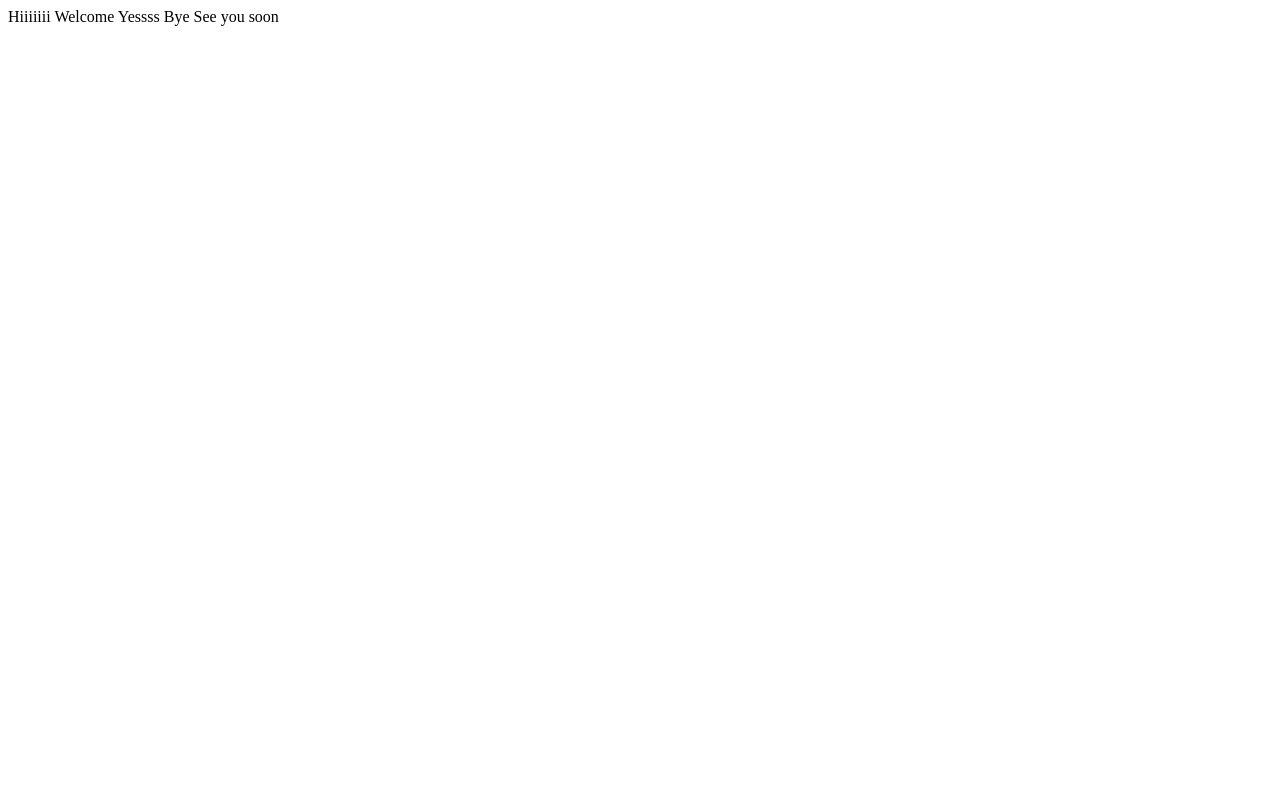
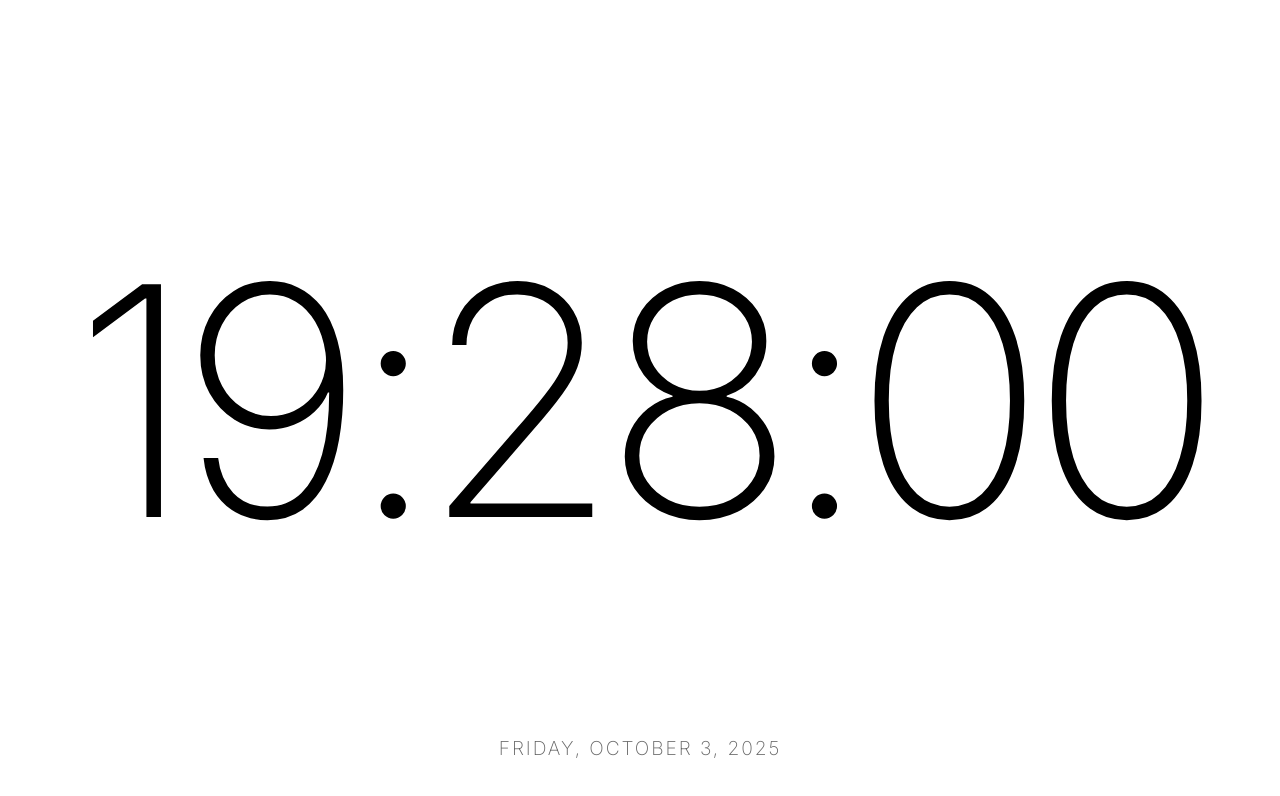
Before and after one commit to ztliu13/zliu, a plain HTML site: page index.html in a window 1280 px wide. Drawn offline with Linux system fonts and the light colour scheme.

Commit message:
Update index.html

```diff
--- a/index.html
+++ b/index.html
@@ -1,5 +1,88 @@
-Hiiiiiii
-Welcome
-Yessss
-Bye
-See you soon
+<!DOCTYPE html>
+<html lang="en">
+<head>
+    <meta charset="UTF-8">
+    <meta name="viewport" content="width=device-width, initial-scale=1.0">
+    <title>Interactive Clock</title>
+    <link rel="preconnect" href="https://fonts.googleapis.com">
+    <link rel="preconnect" href="https://fonts.gstatic.com" crossorigin>
+    <link href="https://fonts.googleapis.com/css2?family=Inter:wght@200&display=swap" rel="stylesheet">
+    <style>
+        body {
+            margin: 0;
+            padding: 0;
+            display: flex;
+            justify-content: center;
+            align-items: center;
+            min-height: 100vh;
+            background: #ffffff;
+            font-family: 'Inter', sans-serif;
+            cursor: default;
+            overflow: hidden;
+        }
+
+        #clock {
+            font-size: 25vw;
+            color: #000000;
+            font-weight: 200;
+            letter-spacing: -0.05em;
+            transition: opacity 0.3s ease;
+            user-select: none;
+        }
+
+        #clock:hover {
+            opacity: 0.6;
+        }
+
+        #date {
+            position: fixed;
+            bottom: 40px;
+            font-size: 1.5vw;
+            color: #666666;
+            font-weight: 200;
+            letter-spacing: 0.1em;
+            text-transform: uppercase;
+        }
+    </style>
+</head>
+<body>
+    <div id="clock"></div>
+    <div id="date"></div>
+
+    <script>
+        function updateClock() {
+            const now = new Date();
+            const clock = document.getElementById('clock');
+            const dateDisplay = document.getElementById('date');
+
+            // Get hours, minutes, and seconds
+            let hours = now.getHours();
+            let minutes = now.getMinutes();
+            let seconds = now.getSeconds();
+
+            // Add leading zeros
+            hours = hours < 10 ? '0' + hours : hours;
+            minutes = minutes < 10 ? '0' + minutes : minutes;
+            seconds = seconds < 10 ? '0' + seconds : seconds;
+
+            // Update clock
+            clock.textContent = `${hours}:${minutes}:${seconds}`;
+
+            // Update date
+            const options = { weekday: 'long', year: 'numeric', month: 'long', day: 'numeric' };
+            dateDisplay.textContent = now.toLocaleDateString(undefined, options);
+        }
+
+        // Update clock every second
+        setInterval(updateClock, 1000);
+        updateClock(); // Initial call
+
+        // Simplified interaction - just toggle dark mode on click
+        document.getElementById('clock').addEventListener('click', function() {
+            document.body.style.background = document.body.style.background === 'rgb(0, 0, 0)' ? '#ffffff' : '#000000';
+            document.getElementById('clock').style.color = document.body.style.background === 'rgb(0, 0, 0)' ? '#ffffff' : '#000000';
+            document.getElementById('date').style.color = document.body.style.background === 'rgb(0, 0, 0)' ? '#999999' : '#666666';
+        });
+    </script>
+</body>
+</html>
```
